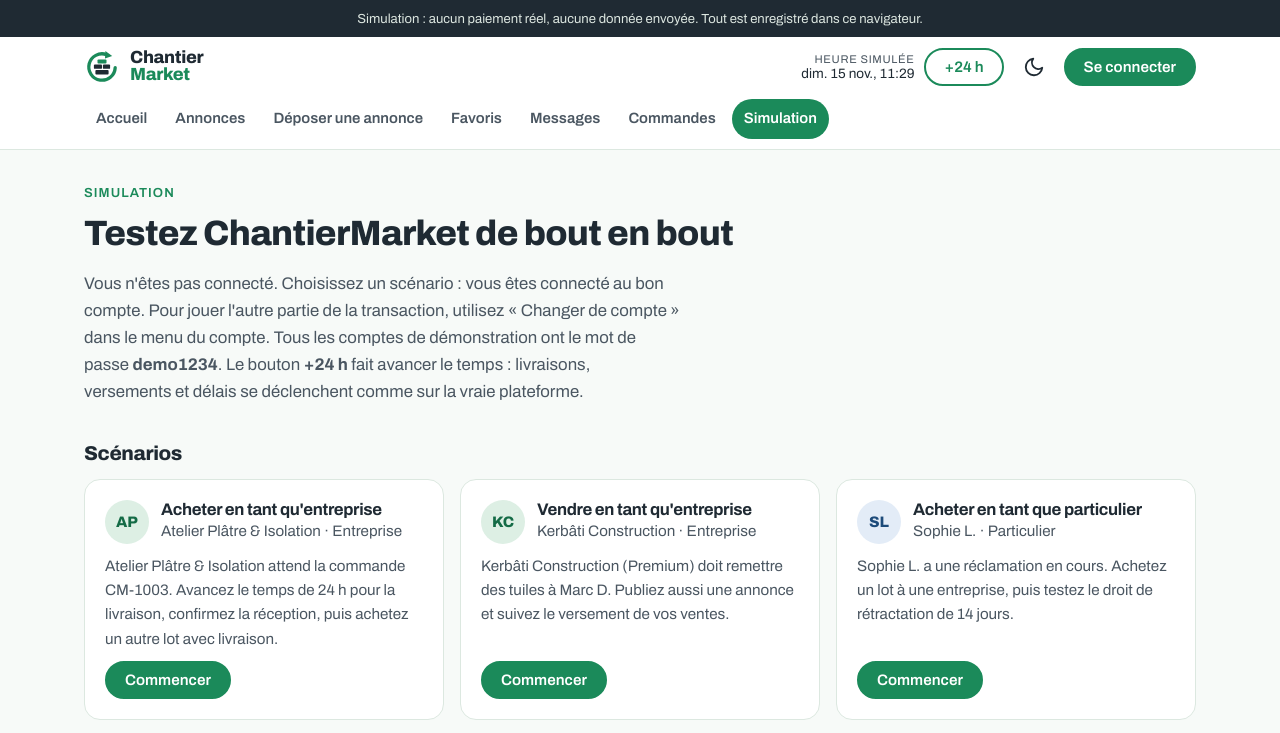
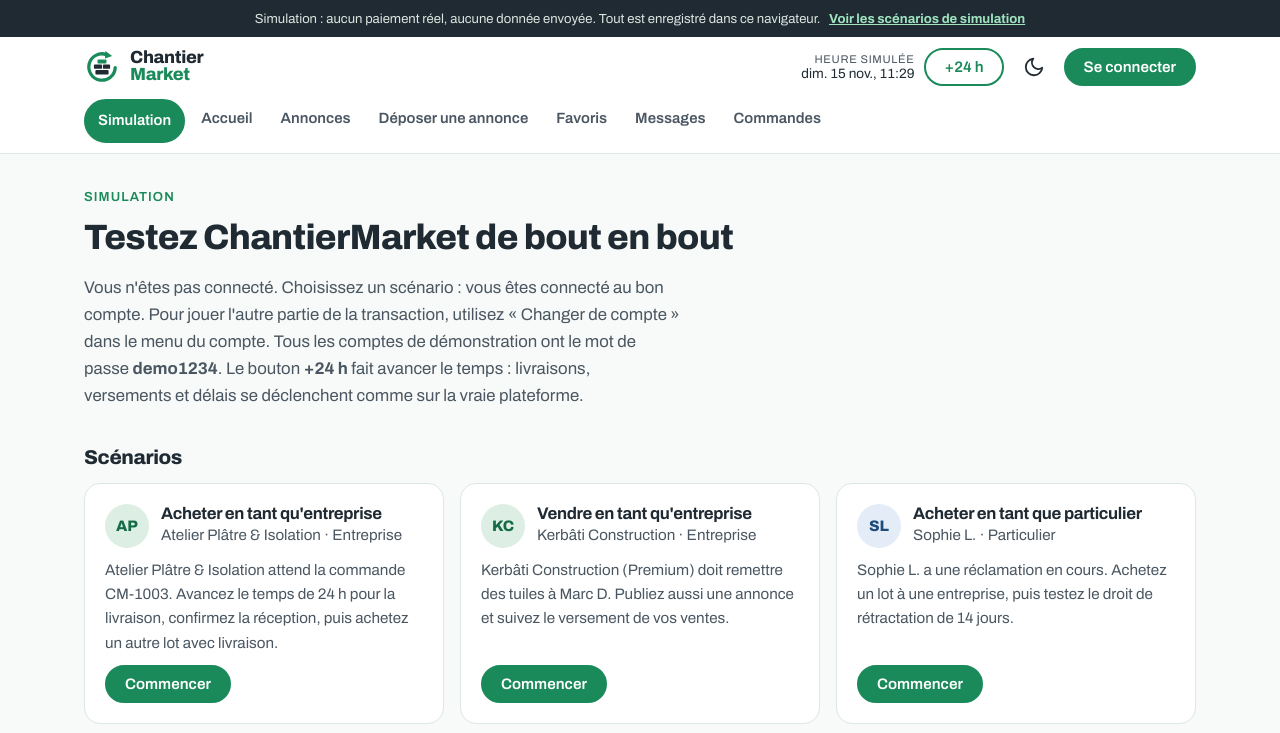
Before and after one commit to MartineRakoto/chantiermarket, a plain HTML site: page app.html in a window 1280 px wide. Both pictures are taken after a click on the link "Simulation". Shown: the top 733 px of the page. Drawn offline with Linux system fonts and the light colour scheme.

Commit message:
Simulation plus visible : premier lien du menu, lien dans le bandeau et sur la vitrine
Co-Authored-By: Claude Opus 5.5 <noreply@anthropic.com>

```diff
--- a/app.css
+++ b/app.css
@@ -91,6 +91,10 @@ body.app { background: var(--page-alt); }
 }
 .app-nav a:hover { background: var(--green-pale); color: var(--green-text); }
 .app-nav a.active { background: var(--green); color: var(--white); }
+.app-nav a.nav-sim { border: 2px dashed var(--green); color: var(--green-text); }
+.app-nav a.nav-sim.active { border-style: solid; color: var(--white); }
+.app-tools .btn { white-space: nowrap; flex: none; }
+.notice a { color: #9FE3BF; font-weight: 700; margin-left: 6px; white-space: nowrap; }
 .app-tools { display: flex; align-items: center; gap: 10px; }
 .clock { display: flex; flex-direction: column; line-height: 1.15; font-size: 0.85rem; font-variant-numeric: tabular-nums; text-align: right; }
 .clock-label { font-size: 0.7rem; text-transform: uppercase; letter-spacing: 0.06em; color: var(--ink-soft); }
--- a/app.html
+++ b/app.html
@@ -15,7 +15,7 @@
 </head>
 <body class="app">
 
-<p class="notice">Simulation : aucun paiement réel, aucune donnée envoyée. Tout est enregistré dans ce navigateur.</p>
+<p class="notice">Simulation : aucun paiement réel, aucune donnée envoyée. Tout est enregistré dans ce navigateur. <a href="#demarrer">Voir les scénarios de simulation</a></p>
 
 <header class="app-header">
   <div class="container app-header-inner">
@@ -25,13 +25,13 @@
     </a>
 
     <nav class="app-nav" aria-label="Plateforme">
+      <a href="#demarrer" data-route="demarrer" class="nav-sim">Simulation</a>
       <a href="#accueil" data-route="accueil">Accueil</a>
       <a href="#catalogue" data-route="catalogue">Annonces</a>
       <a href="#vendre" data-route="vendre">Déposer une annonce</a>
       <a href="#favoris" data-route="favoris">Favoris</a>
       <a href="#messages" data-route="messages">Messages</a>
       <a href="#commandes" data-route="commandes">Commandes</a>
-      <a href="#demarrer" data-route="demarrer">Simulation</a>
       <a href="#admin" data-route="admin" id="nav-admin" hidden>Administration</a>
     </nav>
 
--- a/styles.css
+++ b/styles.css
@@ -74,6 +74,8 @@
 
 *, *::before, *::after { box-sizing: border-box; }
 [hidden] { display: none !important; }
+.hero-sim { margin: 16px 0 0; }
+.hero-sim a { color: var(--green-text); font-weight: 700; }
 .credit-thumb { width: 96px; height: 64px; object-fit: cover; border-radius: 8px; max-width: none; }
 
 html { scroll-behavior: smooth; scroll-padding-top: 80px; }
```
Also changed, not shown: index.html (+2 -1 lines).
